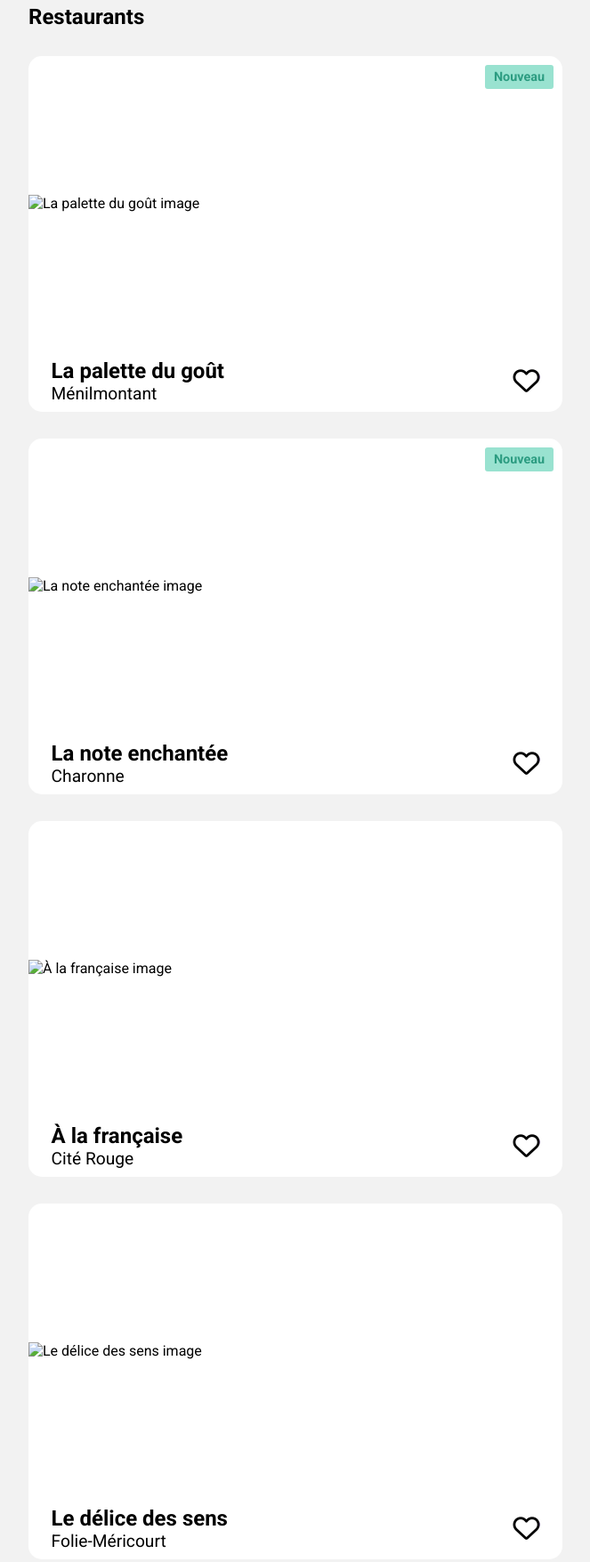
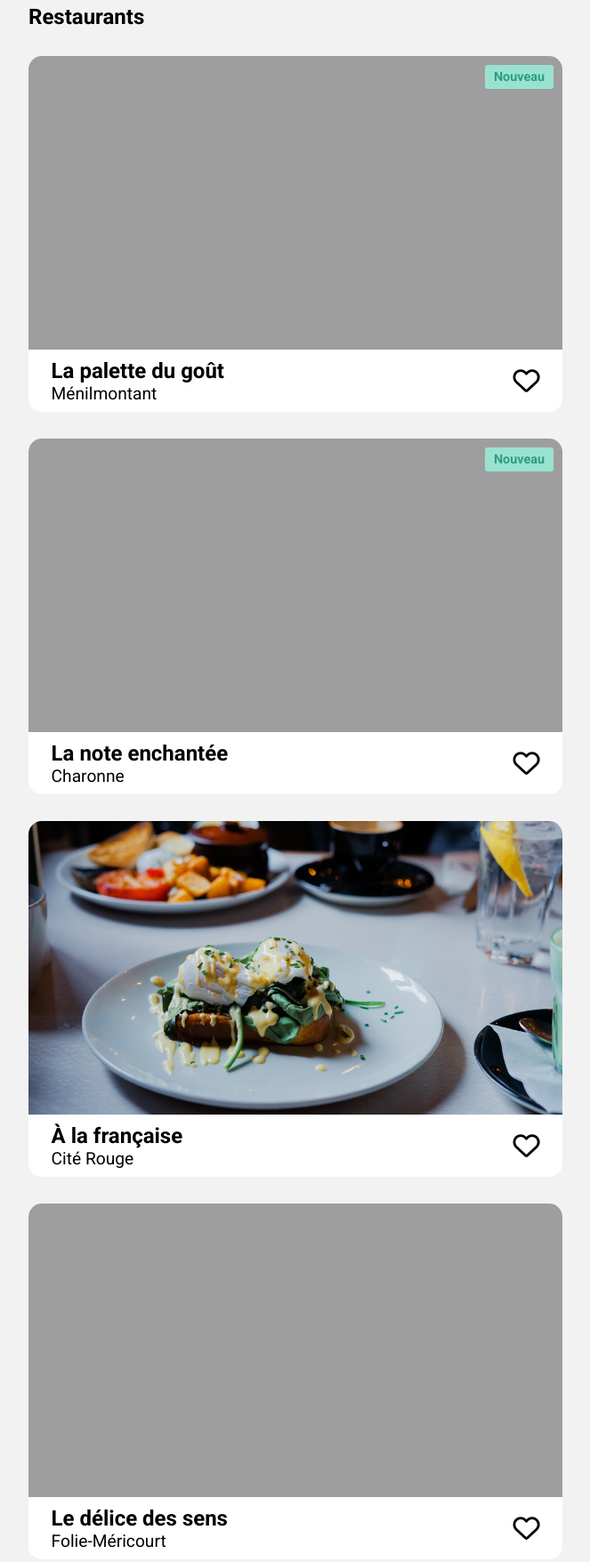
Before and after one commit to dridritwo/auxentadrien_ohmyfood, a website: page index.html in a window 1280 px wide. Shown: the part 828-2584 px from the top of the page at 89% size, without its empty margins (308-971 px from the left). Drawn offline with Linux system fonts and the light colour scheme; the site is published under a folder, as on GitHub Pages, so addresses that start at the root find nothing; a web font is replaced by a local one.

Commit message:
changed image links gor githubpages

```diff
--- a/index.html
+++ b/index.html
@@ -68,7 +68,7 @@
             >
               <figure class="nouveau">
                 <img
-                  src="/images/la-palette-du-gout.jpg"
+                  src="./images/la-palette-du-gout.jpg"
                   alt="La palette du goût image"
                 />
               </figure>
@@ -90,7 +90,7 @@
             >
               <figure class="nouveau">
                 <img
-                  src="/images/la-note-enchantee.jpg"
+                  src="./images/la-note-enchantee.jpg"
                   alt="La note enchantée image"
                 />
               </figure>
@@ -112,7 +112,7 @@
             >
               <figure>
                 <img
-                  src="/images/a-la-francaise.jpg"
+                  src="./images/a-la-francaise.jpg"
                   alt="À la française image"
                 />
               </figure>
@@ -134,7 +134,7 @@
             >
               <figure>
                 <img
-                  src="/images/le-delice-des-sens.jpg"
+                  src="./images/le-delice-des-sens.jpg"
                   alt="Le délice des sens image"
                 />
               </figure>
```
Also changed, not shown: menus/a-la-francaise.html (+1 -1 lines), menus/la-note-enchantee.html (+1 -1 lines), menus/la-palette-du-gout.html (+1 -1 lines), menus/le-delice-des-sens.html (+1 -1 lines).
